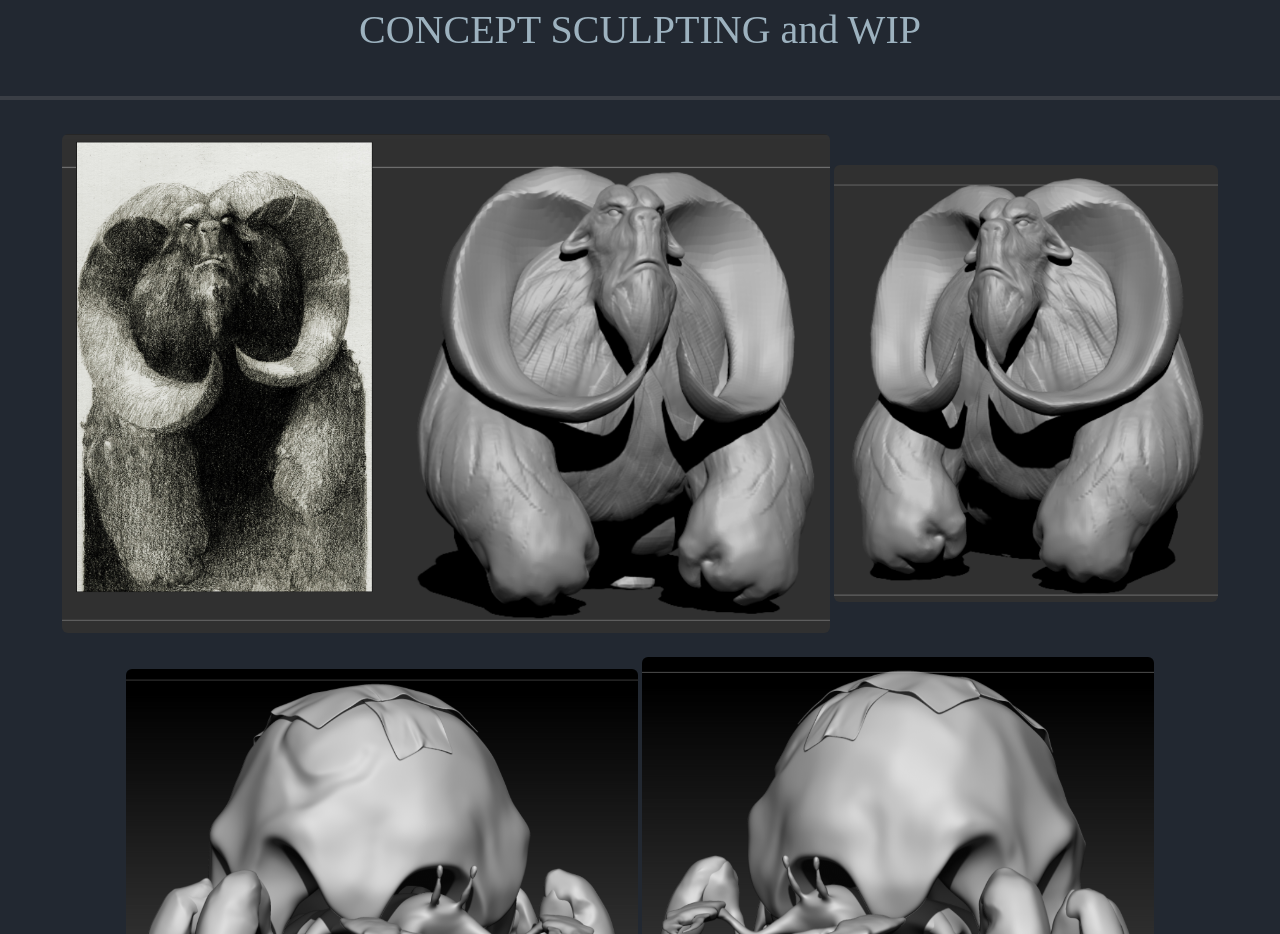
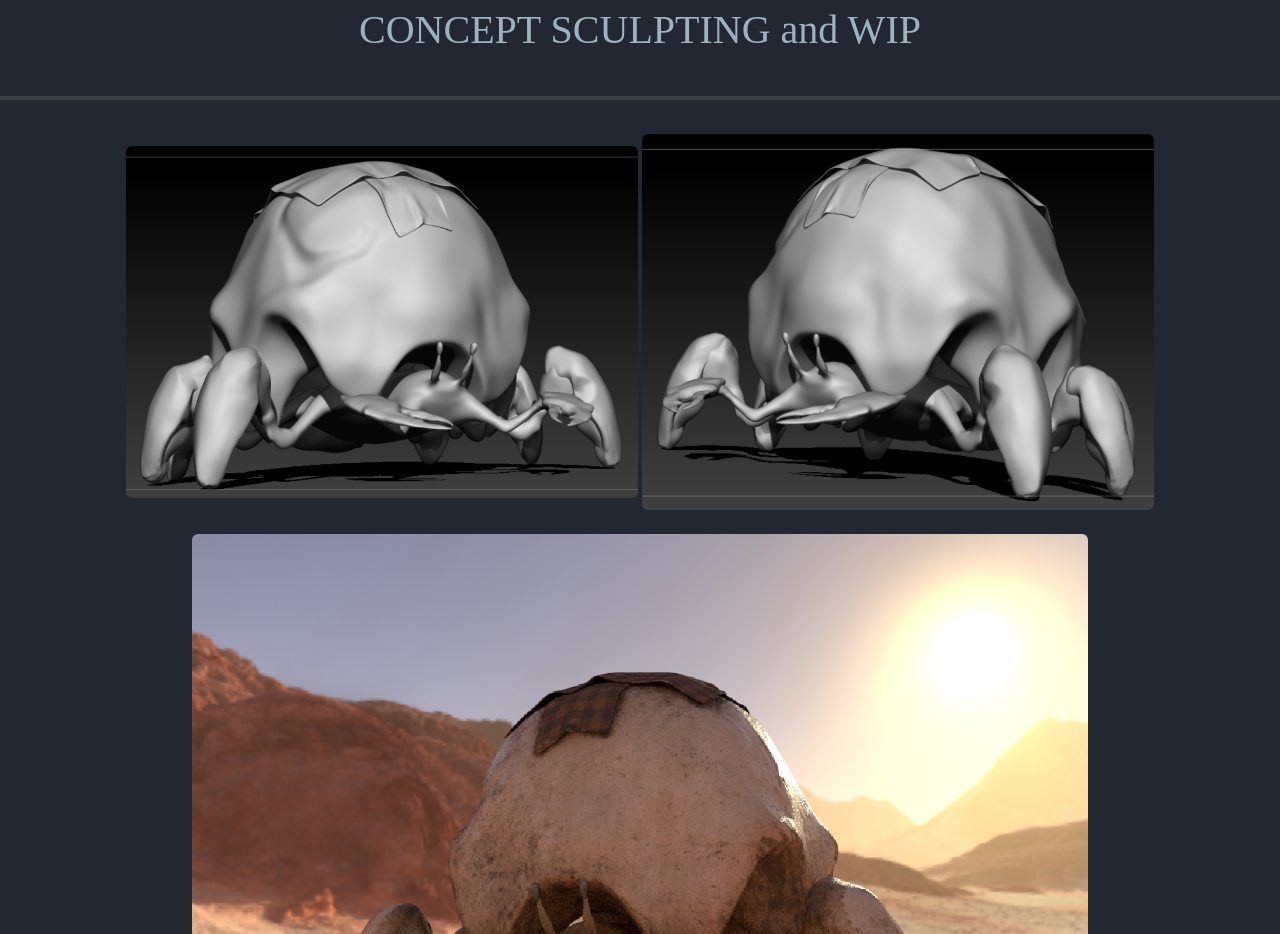
Before and after one commit to CodePallas/portfolio, a plain HTML site: page index.html in a window 1280 px wide. Shown: the part 9720-10654 px from the top of the page. Drawn offline with nearby package versions, Linux system fonts and the light colour scheme.

Commit message:
Update index.htmlkp;

```diff
--- a/index.html
+++ b/index.html
@@ -208,11 +208,6 @@
                             <div class="image-container"></div>
 
 
-                                <img src="24.png" class="img-fluid rounded float-left mb-4" width="60%" />
-
-                                <img src="25.png" class="img-fluid rounded float-right mb-4 " width="30%" />
-
-
                                 <img src="28.png" class="img-fluid rounded float-left mb-4 " width="40%" />
 
                                 <img src="29.png" class="img-fluid rounded float-right mb-4 " width="40%" />
```
